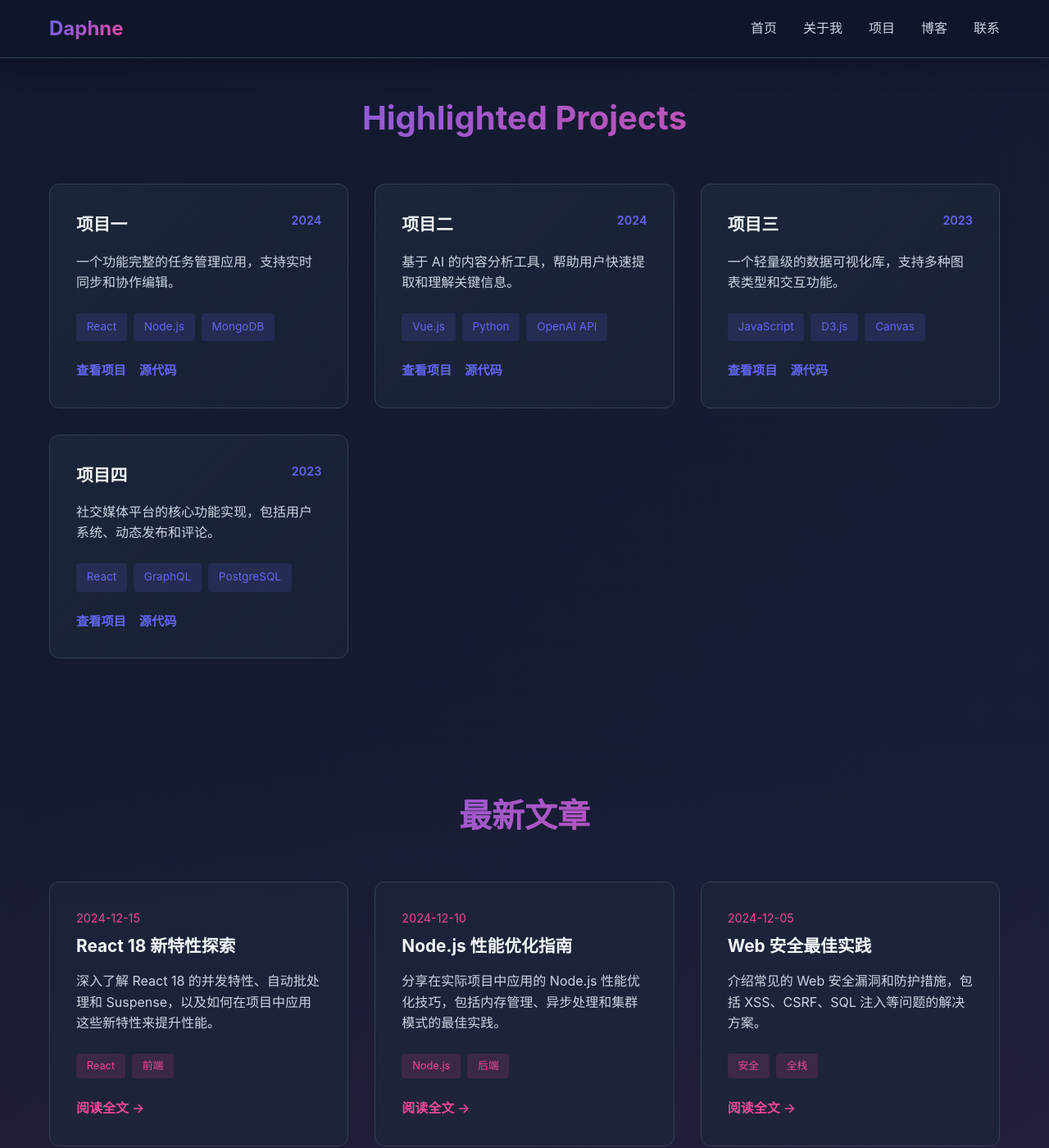
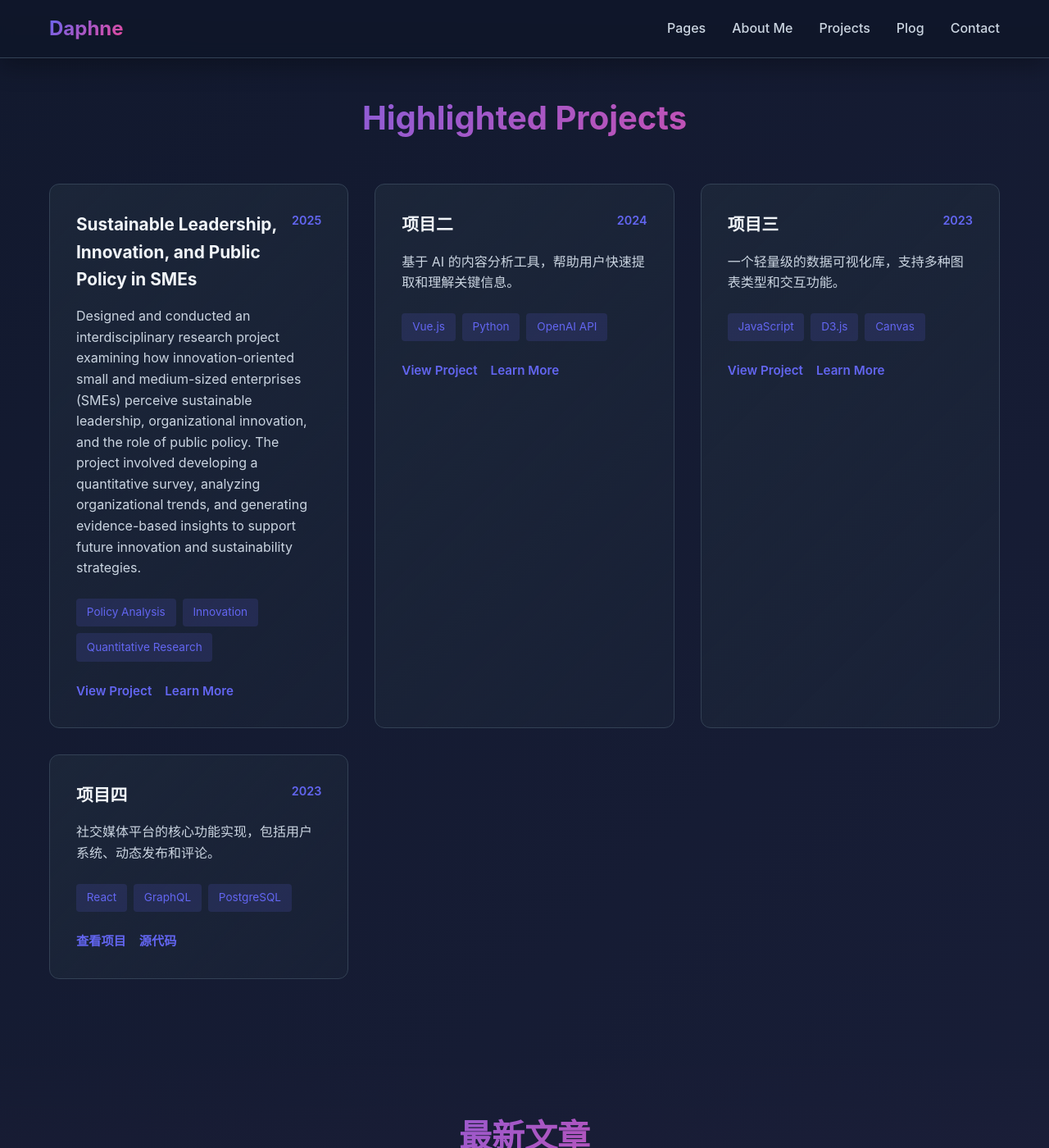
Before and after one commit to Daphne-zeng/Daphne-zeng.github.io, a Jekyll site: the page home.html, which Jekyll copies as it is, in a window 1280 px wide and 1400 px high, scrolled down 1314 px. Shown: the whole window at 82% size. Built offline with Jekyll 4.4.1, drawn with Linux system fonts in a browser that asks for light colours.

Commit message:
Translate navigation and content to English
Updated navigation links and section titles to English. Modified project descriptions and links for clarity.

```diff
--- a/home.html
+++ b/home.html
@@ -13,11 +13,11 @@
         <div class="container">
             <div class="nav-brand">Daphne</div>
             <ul class="nav-menu">
-                <li><a href="#home" class="nav-link">首页</a></li>
-                <li><a href="#about" class="nav-link">关于我</a></li>
-                <li><a href="#projects" class="nav-link">项目</a></li>
-                <li><a href="#blog" class="nav-link">博客</a></li>
-                <li><a href="#contact" class="nav-link">联系</a></li>
+                <li><a href="#home" class="nav-link">Pages</a></li>
+                <li><a href="#about" class="nav-link">About Me</a></li>
+                <li><a href="#projects" class="nav-link">Projects</a></li>
+                <li><a href="#blog" class="nav-link">Plog</a></li>
+                <li><a href="#contact" class="nav-link">Contact</a></li>
             </ul>
             <div class="hamburger">
                 <span></span>
@@ -45,10 +45,10 @@
         </div>
     </section>
 
-    <!-- 关于我 -->
+    <!-- About Me -->
     <section id="about" class="about">
         <div class="container">
-            <h2 class="section-title">关于我</h2>
+            <h2 class="section-title">About Me</h2>
             <div class="about-content">
                 <div class="about-text">
                     <p>I am an interdisciplinary researcher exploring how artificial intelligence transforms organizations, leadership, and the future of work. My research integrates organizational behavior, public policy, communication, and management to understand the relationship between emerging technologies and human decision-making. I am currently preparing for Ph.D. studies and welcome opportunities for research collaboration.</p>
@@ -86,18 +86,18 @@
             <div class="projects-grid">
                 <div class="project-card">
                     <div class="project-header">
-                        <h3>项目一</h3>
-                        <span class="project-date">2024</span>
+                        <h3>Sustainable Leadership, Innovation, and Public Policy in SMEs</h3>
+                        <span class="project-date">2025</span>
                     </div>
-                    <p class="project-description">一个功能完整的任务管理应用，支持实时同步和协作编辑。</p>
+                    <p class="project-description">Designed and conducted an interdisciplinary research project examining how innovation-oriented small and medium-sized enterprises (SMEs) perceive sustainable leadership, organizational innovation, and the role of public policy. The project involved developing a quantitative survey, analyzing organizational trends, and generating evidence-based insights to support future innovation and sustainability strategies.</p>
                     <div class="project-tags">
-                        <span class="tag">React</span>
-                        <span class="tag">Node.js</span>
-                        <span class="tag">MongoDB</span>
+                        <span class="tag">Policy Analysis</span>
+                        <span class="tag">Innovation</span>
+                        <span class="tag">Quantitative Research</span>
                     </div>
                     <div class="project-links">
-                        <a href="#" class="project-link">查看项目</a>
-                        <a href="#" class="project-link">源代码</a>
+                        <a href="#" class="project-link">View Project</a>
+                        <a href="#" class="project-link">Learn More</a>
                     </div>
                 </div>
 
@@ -113,8 +113,8 @@
                         <span class="tag">OpenAI API</span>
                     </div>
                     <div class="project-links">
-                        <a href="#" class="project-link">查看项目</a>
-                        <a href="#" class="project-link">源代码</a>
+                        <a href="#" class="project-link">View Project</a>
+                        <a href="#" class="project-link">Learn More</a>
                     </div>
                 </div>
 
@@ -130,8 +130,8 @@
                         <span class="tag">Canvas</span>
                     </div>
                     <div class="project-links">
-                        <a href="#" class="project-link">查看项目</a>
-                        <a href="#" class="project-link">源代码</a>
+                        <a href="#" class="project-link">View Project</a>
+                        <a href="#" class="project-link">Learn More</a>
                     </div>
                 </div>
 
```
